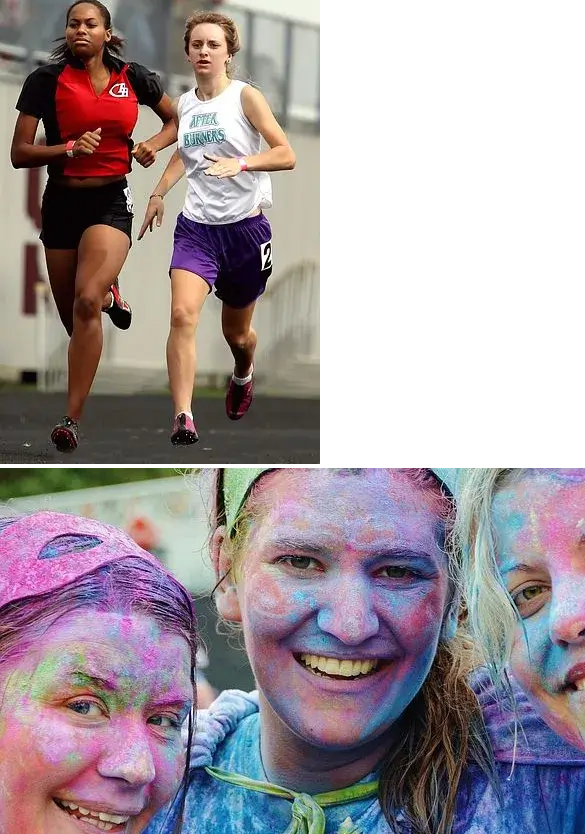
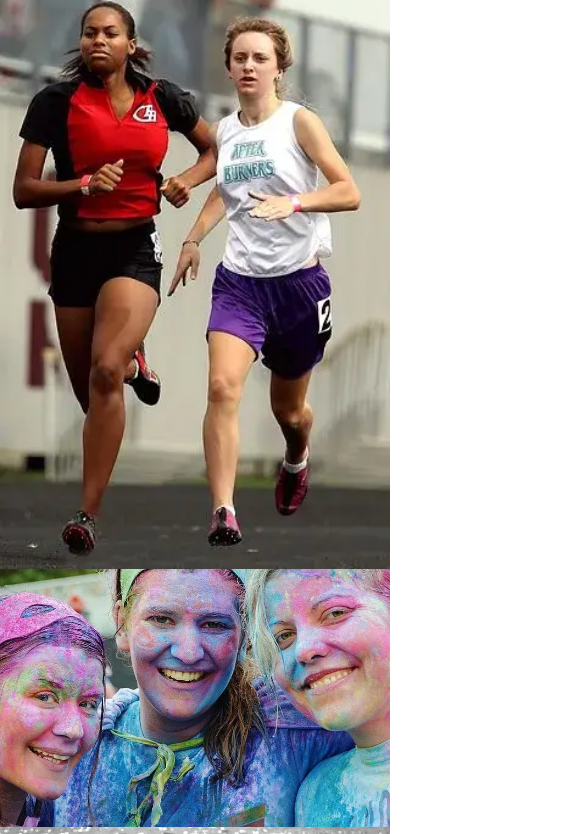
Before and after one commit to Saladin-B/love-running, a plain HTML site: page gallery.html in a window 390 px wide. Shown: the part 63-897 px from the top of the page, 585 px wide, since content can reach past the window. Drawn offline with nearby package versions, Linux system fonts and the light colour scheme.

Commit message:
add styling to gallery for mobiles phones

```diff
--- a/assets/css/style.css
+++ b/assets/css/style.css
@@ -258,6 +258,16 @@ hr {
     color: #fafafa;
 }
 
+/*Gallery page*/
+#photos img {
+    width: 100%;
+    line-height: 1em;
+}
+
+#photos {
+    line-height: 0;
+}
+
 /* footer */
 #social-networks {
     text-align: center;
--- a/gallery.html
+++ b/gallery.html
@@ -36,7 +36,7 @@
   <!-- Main content -->
   <main>
     <section id="gallery">
-      <div id="Photos">
+      <div id="photos">
         <img src="assets\images\athletes.webp" alt="Two Athletes running together">
         <img src="assets/images/girls.webp" alt="Three girls at charity paint running festival">
         <img src="assets/images/runner3.webp" alt="Solo male runner jogging on beach">
```
